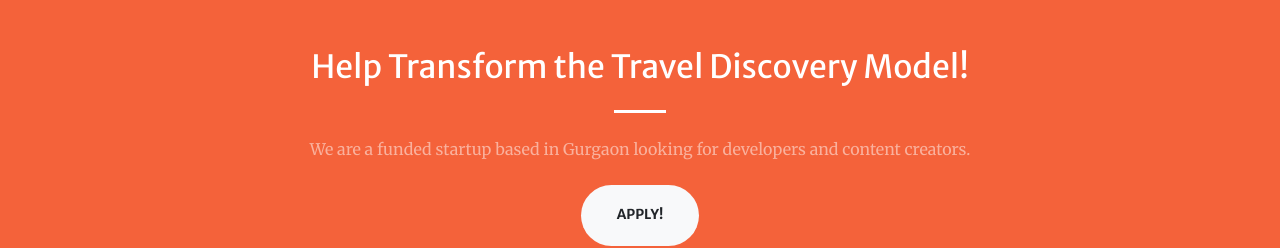
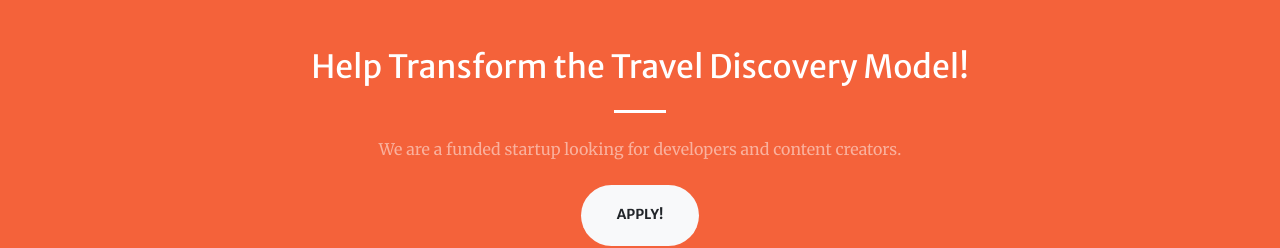
Before and after one commit to manpr/ovi, a website with bundled scripts: page index.html in a window 1280 px wide. Shown: the part 880-1128 px from the top of the page. Built offline with nearby package versions, Linux system fonts and the light colour scheme.

Commit message:
Update index.html

```diff
--- a/index.html
+++ b/index.html
@@ -70,7 +70,7 @@
         <div class="col-lg-8 text-center">
           <h2 class="text-white mt-0">Help Transform the Travel Discovery Model!</h2>
           <hr class="divider light my-4">
-          <p class="text-white-50 mb-4">We are a funded startup based in Gurgaon looking for  developers and content creators. </p>
+          <p class="text-white-50 mb-4">We are a funded startup looking for  developers and content creators. </p>
           <a class="btn btn-light btn-xl js-scroll-trigger" href="http://angel.co/company/ovali-1/jobs">Apply!</a>
         </div>
       </div>
```
